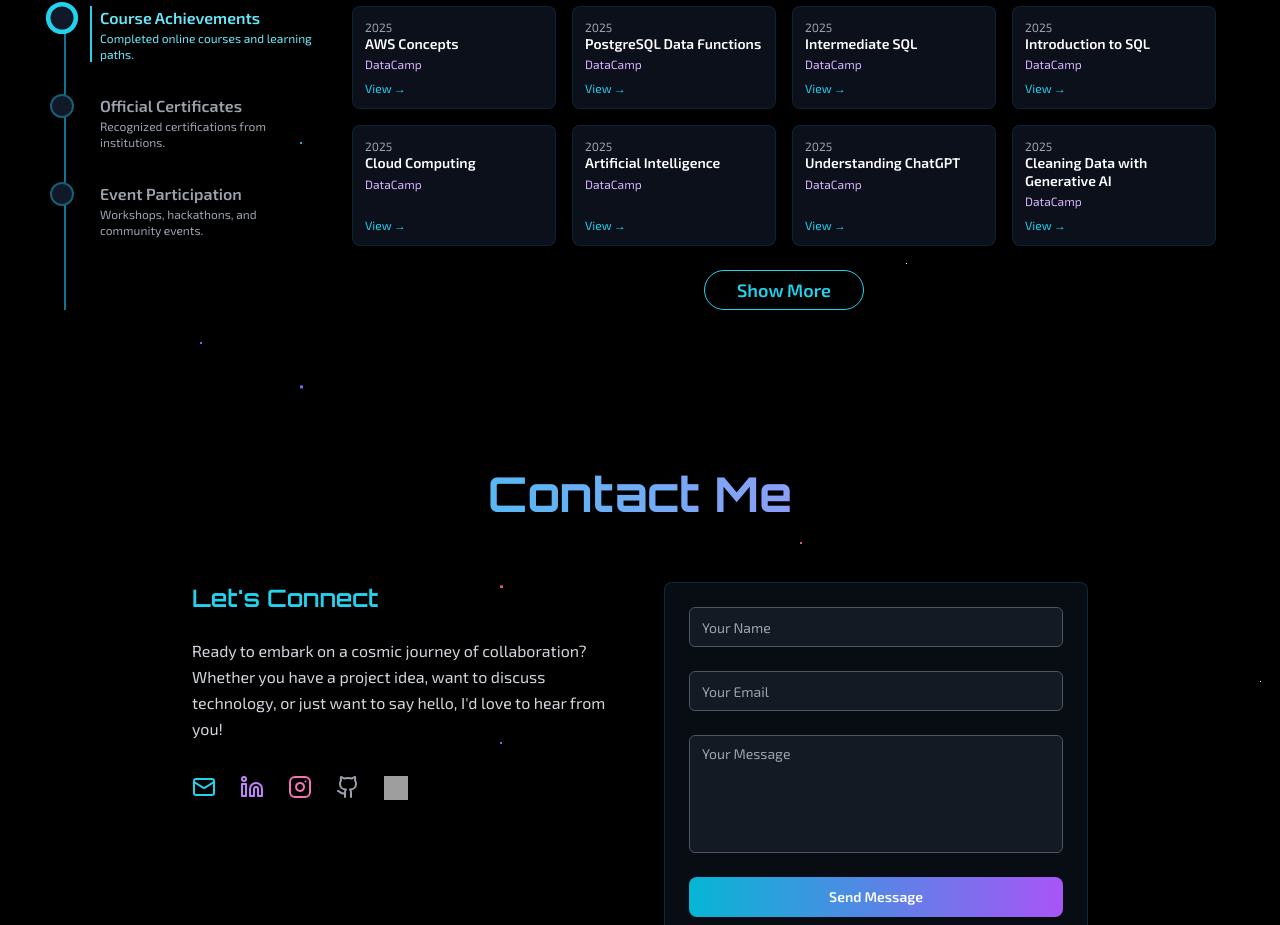
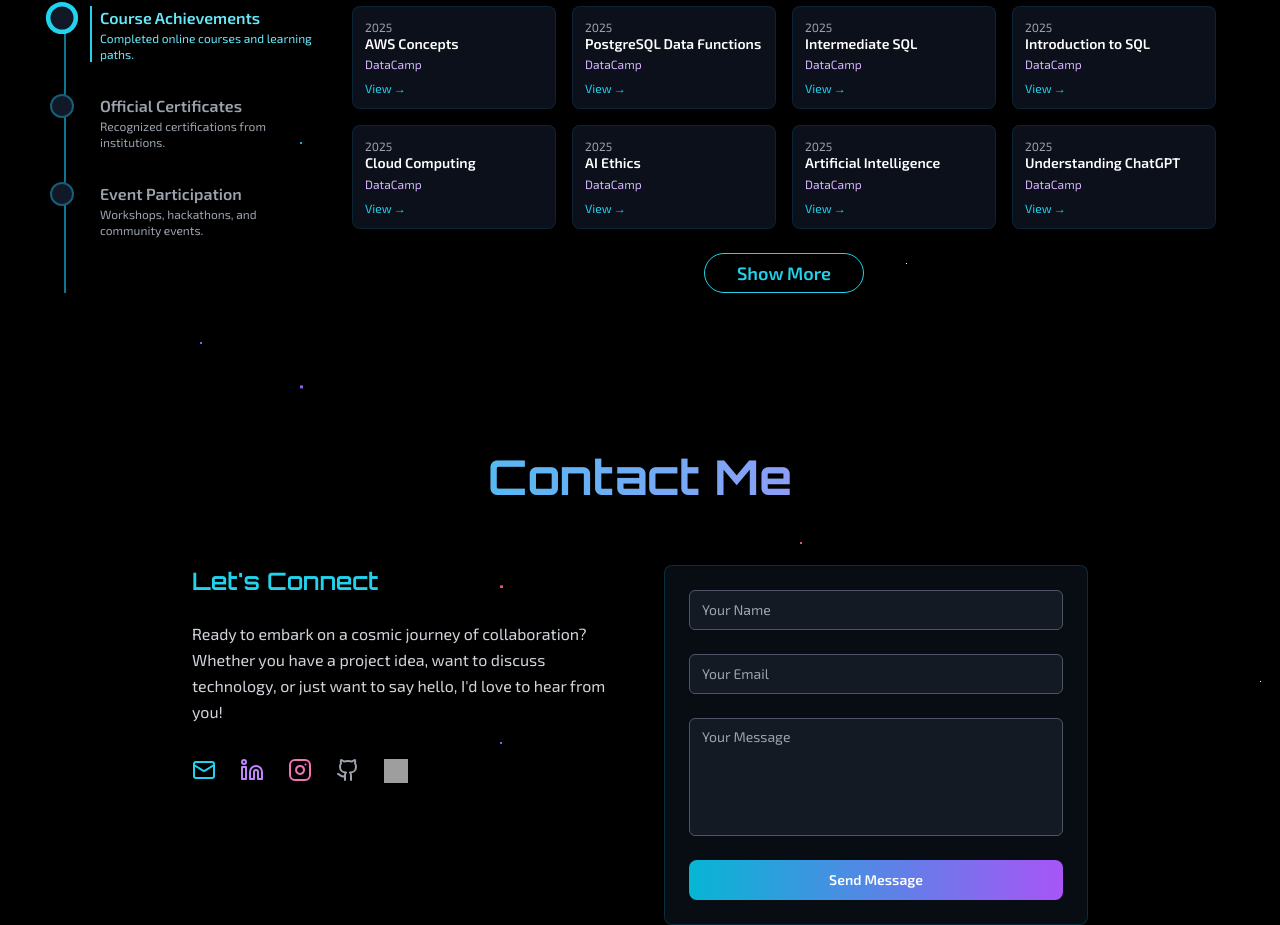
Before and after one commit to sarrazer24/myportfolio_spacethemed, a Next.js app: page / in a window 1280 px wide. Shown: the part 2535-3460 px from the top of the page. Built offline with nearby package versions, Linux system fonts and the light colour scheme; grey boxes are pictures that could not be loaded.

Commit message:
added certificates

```diff
--- a/components/sections/CertificatesSection.tsx
+++ b/components/sections/CertificatesSection.tsx
@@ -34,6 +34,12 @@ const achievements = [
 		link: "https://drive.google.com/file/d/1dz7pyD28a0Pbf7_qM35KIgfGwM2MIXPy/view?usp=sharing",
 	},
 	{
+		title: "AI Ethics",
+		issuer: "DataCamp",
+		date: "2025",
+		link: "https://drive.google.com/file/d/1I_ndf2y9wREFyt4__DRLGigqqcdV-yWO/view?usp=sharing",
+	},
+	{
 		title: "Artificial Intelligence",
 		issuer: "DataCamp",
 		date: "2025",
@@ -44,6 +50,18 @@ const achievements = [
 		issuer: "DataCamp",
 		date: "2025",
 		link: "https://drive.google.com/file/d/1rKF9StzmudbVVrTgJ1_2_isZVflLYsln/view?usp=sharing",
+	},
+	{
+		title: "Large Language Models (LLMs) Concepts",
+		issuer: "DataCamp",
+		date: "2025",
+		link: "https://drive.google.com/file/d/12ZUc3AxCgFy6kkgJ2gbSZgUx8-otkK4Q/view?usp=sharing",
+	},
+	{
+		title: "Generative AI Concepts",
+		issuer: "DataCamp",
+		date: "2025",
+		link: "https://drive.google.com/file/d/1vetc0nFj58fOzMK2p_4sHAIglmk_4koU/view?usp=sharing",
 	},
 	{
 		title: "Cleaning Data with Generative AI",
@@ -72,7 +90,12 @@ const sortedAchievements = [...achievements].sort((a, b) => {
 })
 
 const certificates: typeof achievements = [
-	// No official certificates yet
+	{
+		title: "AI Fundamentals",
+		issuer: "DataCamp",
+		date: "2025",
+		link: "https://drive.google.com/file/d/1t15qFlGGlPoo1alCxmiuSqAw678sVegd/view?usp=sharing",
+	},
 ]
 
 const participation: typeof achievements = [
@@ -216,7 +239,7 @@ export default function CertificatesSection() {
 							)}
 						</div>
 						{/* More/Less Button */}
-						{isAchievements && currentSection.data.length > 8 && (
+						{isAchievements && currentSection.data.length > 4 && (
 							<div className="flex justify-center mt-6">
 								<Button
 									variant="outline"
```
